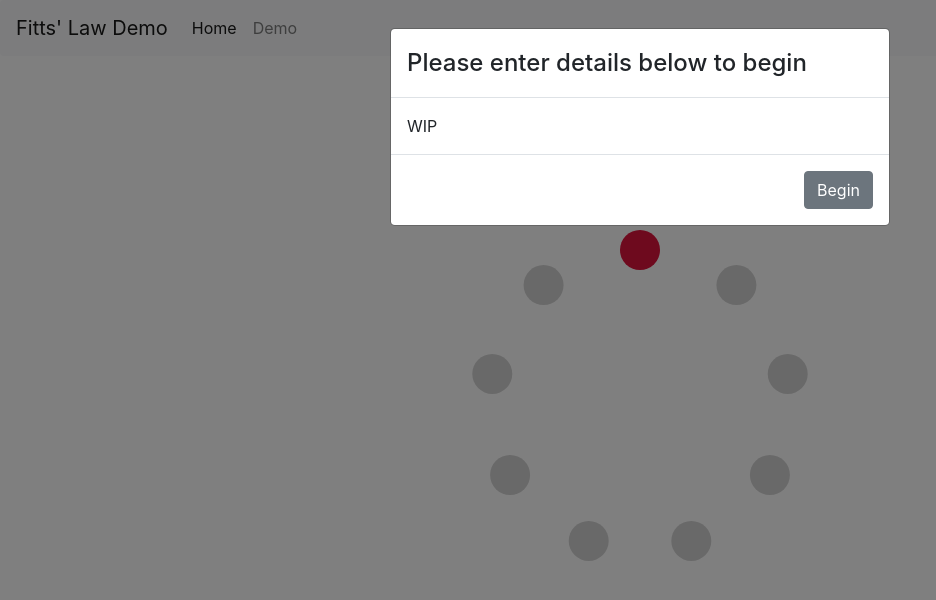
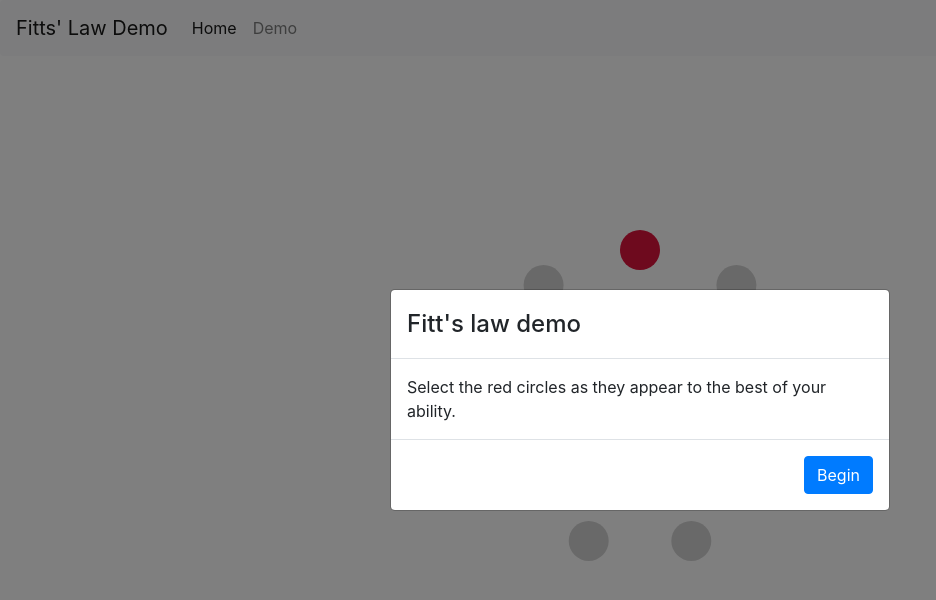
Before and after one commit to twinji/fitts-law-input-task, a React (Create React App) app: page /demo in a window 1280 px wide. Shown: the top 600 px of the page, without its empty margins (0-936 px from the left). Built offline with nearby package versions, Linux system fonts and the light colour scheme.

Commit message:
Update Demo.js

```diff
--- a/src/components/Demo.js
+++ b/src/components/Demo.js
@@ -2,11 +2,6 @@ import React, { Component } from 'react';
 import * as d3 from 'd3';
 import Modal from 'react-bootstrap/Modal';
 import Button from 'react-bootstrap/Button';
-import ModalFooter from 'react-bootstrap/ModalFooter';
-import ModalBody from 'react-bootstrap/ModalBody';
-import ModalTitle from 'react-bootstrap/ModalTitle';
-import ModalHeader from 'react-bootstrap/ModalHeader';
-import ModalDialog from 'react-bootstrap/ModalDialog';
 
 export class Demo extends Component {
 
@@ -16,6 +11,7 @@ export class Demo extends Component {
 
         this.state = {
             isActive: false,
+            isComplete : false,
             username: "Twinji",
             device: "Mouse",
             sequences: [
@@ -44,6 +40,24 @@ export class Demo extends Component {
         this.restartTimer();
     }
 
+    startTest = () => {
+        this.setState({
+            isActive: false,
+            isComplete: false,
+            generated: [],
+            results: [],
+            currentSequenceIndex: 0,
+            currentRepetition: 1,
+            currentCircleIndex: 0
+        }, () => {
+            this.generateCircleData();
+        });
+    }
+
+    getResults = () => {
+
+    }
+
     resumeTest = () => {
         this.setState({
             isActive: true
@@ -53,6 +67,13 @@ export class Demo extends Component {
     pauseTest = () => {
         this.setState({
             isActive: false
+        });
+    }
+
+    completeTest = () => {
+        this.setState({
+            isActive: false,
+            isComplete: true
         });
     }
 
@@ -95,12 +116,19 @@ export class Demo extends Component {
             let s = this.state.sequences[currentSequenceIndex];
             let currentCircleIndex = (this.state.currentCircleIndex + Math.round(s.count / 2)) % s.count;
             let currentRepetition = this.state.currentRepetition + 1;
+            let isComplete = false;
 
             if (currentRepetition > s.repetitions) {
                 currentRepetition = 1;
                 currentCircleIndex = 0;
-                currentSequenceIndex = currentSequenceIndex >= this.state.sequences.length - 1 ? 0 : currentSequenceIndex + 1;
-                this.pauseTest();
+                currentSequenceIndex++;
+
+                if (currentSequenceIndex >= this.state.sequences.length) {
+                    this.completeTest();
+                    isComplete = true;
+                } else {
+                    this.pauseTest();
+                }
             }
 
             this.setState({
@@ -108,8 +136,10 @@ export class Demo extends Component {
                 currentRepetition,
                 currentSequenceIndex
             }, () => {
-                this.renderCircles();
-                this.restartTimer();
+                if (!isComplete) {
+                    this.renderCircles();
+                    this.restartTimer();
+                }
             });
         }
     }
@@ -155,7 +185,7 @@ export class Demo extends Component {
     }
 
     inSequence = () => {
-        return this.state.currentSequenceIndex > 0;
+        return this.state.currentSequenceIndex > 0 && !this.state.isComplete;
     }
 
     generateCircleData = () => {
@@ -216,7 +246,7 @@ export class Demo extends Component {
     }
 
     componentDidMount() {
-        this.generateCircleData();
+        this.startTest();
     }
 
     render() {
@@ -235,28 +265,46 @@ export class Demo extends Component {
 
         return (
             <React.Fragment>
-                <Modal show={!this.state.isActive} onHide={this.resumeTest}>
+                <Modal centered show={!this.state.isActive} onHide={this.resumeTest}>
                     <Modal.Header>
                         {
-                            this.inSequence() &&
+                            (this.inSequence() || this.state.isComplete) &&
                             <Modal.Title>
                                 Sequence {this.state.currentSequenceIndex} out of {this.state.sequences.length} complete
                             </Modal.Title>
                         }
                         {
-                            !this.inSequence() &&
+                            !this.inSequence() && !this.state.isComplete &&
                             <Modal.Title>
-                                Please enter details below to begin
+                                Fitt's law demo
                             </Modal.Title>
                         }
                     </Modal.Header>
                     <Modal.Body>
-                        { this.inSequence() ? 'Take a break and proceed to the next sequence when you are ready.' : 'WIP' }
+                        {
+                            this.inSequence() ?
+                                'Take a break and proceed to the next sequence when you are ready.' :
+                                    (this.state.isComplete ? 'You have completed this demo, click below to view results.' : 'Select the red circles as they appear to the best of your ability.')
+                        }
                     </Modal.Body>
                     <Modal.Footer>
-                        <Button variant="secondary" onClick={this.resumeTest}>
-                            { this.inSequence() ? 'Proceed' : 'Begin' }
-                        </Button>
+                        {
+                            !this.state.isComplete &&
+                            <Button variant="primary" onClick={this.resumeTest}>
+                                { this.inSequence() ? 'Proceed' : 'Begin'  }
+                            </Button>
+                        }
+                        {
+                            this.state.isComplete &&
+                            <React.Fragment>
+                                <Button variant="secondary" onClick={this.startTest}>
+                                    Retry demo
+                                </Button>
+                                <Button variant="primary" onClick={this.getResults}>
+                                    Get results
+                                </Button>
+                            </React.Fragment>
+                        }
                     </Modal.Footer>
                 </Modal>
                 <div id="demoContainer" ref={ container => this.container = container } style={containerStyle}>
```
